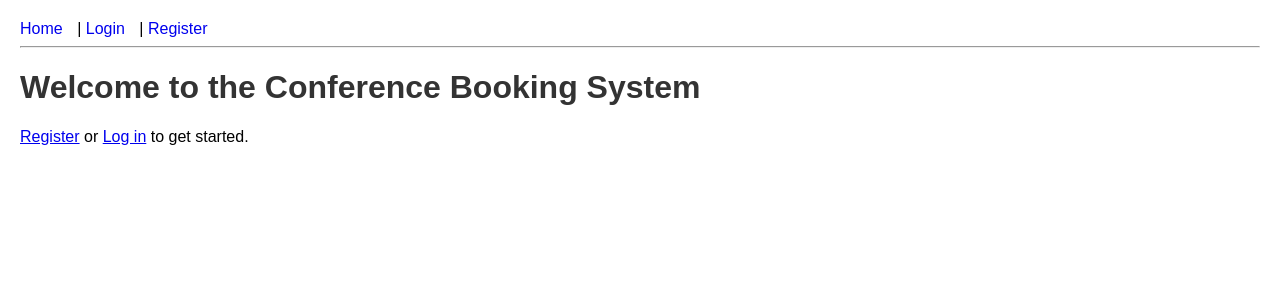
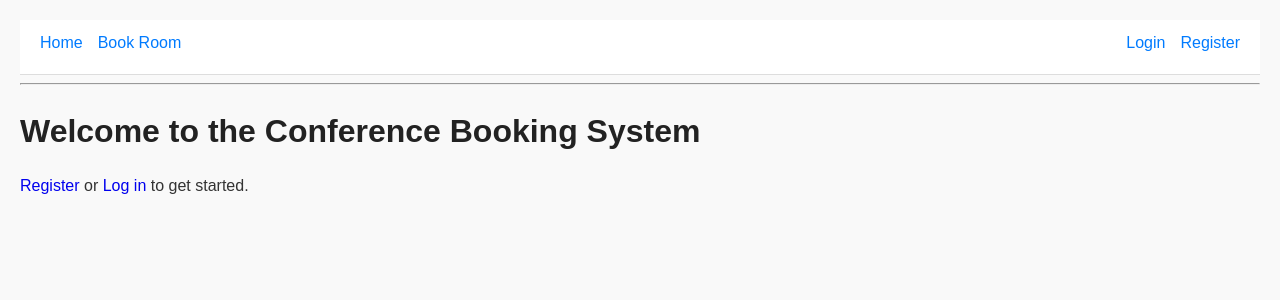
Before and after one commit to arishayreddy123/ISCG7420_A12025, a Django app: page /home/ in a window 1280 px wide. Shown: the top 300 px of the page. Run offline with Django 5.2, Linux system fonts and the light colour scheme.

Commit message:
Move navbar styles to CSS and update base template

```diff
--- a/static/css/style.css
+++ b/static/css/style.css
@@ -1,14 +1,103 @@
+/* Base page styling */
 body {
   font-family: Arial, sans-serif;
   margin: 20px;
+  line-height: 1.6;
+  background-color: #f9f9f9;
+  color: #333;
 }
-nav a {
-  margin-right: 10px;
+
+/* Headings */
+h1, h2 {
+  color: #222;
+  margin-bottom: 0.5em;
+}
+
+/* Links */
+a {
   text-decoration: none;
 }
-h1, h2 {
-  color: #333;
+a:hover {
+  text-decoration: underline;
 }
+
+/* Navbar layout */
+nav {
+  display: flex;
+  justify-content: space-between;
+  align-items: center;
+  background-color: #fff;
+  padding: 10px 20px;
+  border-bottom: 1px solid #ddd;
+}
+
+nav ul {
+  list-style: none;
+  padding: 0;
+  margin: 0;
+  display: flex;
+}
+
+nav li {
+  margin-right: 15px;
+}
+
+nav li:last-child {
+  margin-right: 0;
+}
+
+nav a {
+  color: #007bff;
+  font-weight: 500;
+}
+
+/* Buttons */
+button {
+  cursor: pointer;
+  padding: 6px 12px;
+  border: 1px solid #007bff;
+  background-color: #007bff;
+  color: #fff;
+  border-radius: 4px;
+  font-size: 1em;
+}
+button:hover {
+  background-color: #0056b3;
+  border-color: #0056b3;
+}
+
+/* Forms */
+form {
+  margin: 20px 0;
+}
+form input,
+form select,
+form textarea {
+  width: 100%;
+  padding: 8px;
+  margin: 4px 0 12px;
+  border: 1px solid #ccc;
+  border-radius: 4px;
+  box-sizing: border-box;
+}
+
+/* Reservation lists */
+ul {
+  padding-left: 0;
+}
+li {
+  list-style: none;
+  margin-bottom: 8px;
+}
+
+/* Error messages */
 .error {
   color: red;
+  margin-top: 10px;
 }
+
+/* Container */
+.container {
+  max-width: 800px;
+  margin: 0 auto;
+}
--- a/templates/base.html
+++ b/templates/base.html
@@ -4,21 +4,23 @@
 <head>
   <meta charset="utf-8">
   <title>Conference Booking</title>
-  <!-- static CSS -->
   <link rel="stylesheet" href="{% static 'css/style.css' %}">
 </head>
 <body>
   <nav>
-    <a href="{% url 'home' %}">Home</a> |
-    {% if user.is_authenticated %}
-      Hello, {{ user.username }} |
-      <a href="{% url 'reservations:room_status' %}">Rooms</a> |
-      <a href="{% url 'reservations:my_reservations' %}">My Bookings</a> |
-      <a href="{% url 'logout' %}">Logout</a>
-    {% else %}
-      <a href="{% url 'login' %}">Login</a> |
-      <a href="{% url 'register' %}">Register</a>
-    {% endif %}
+    <ul>
+      <li><a href="{% url 'home' %}">Home</a></li>
+      <li><a href="{% url 'reservations:room_status' %}">Book Room</a></li>
+    </ul>
+    <ul>
+      {% if user.is_authenticated %}
+        <li>Hello, {{ user.username }}</li>
+        <li><a href="{% url 'logout' %}">Logout</a></li>
+      {% else %}
+        <li><a href="{% url 'login' %}">Login</a></li>
+        <li><a href="{% url 'register' %}">Register</a></li>
+      {% endif %}
+    </ul>
   </nav>
   <hr>
   {% block content %}{% endblock %}
```
